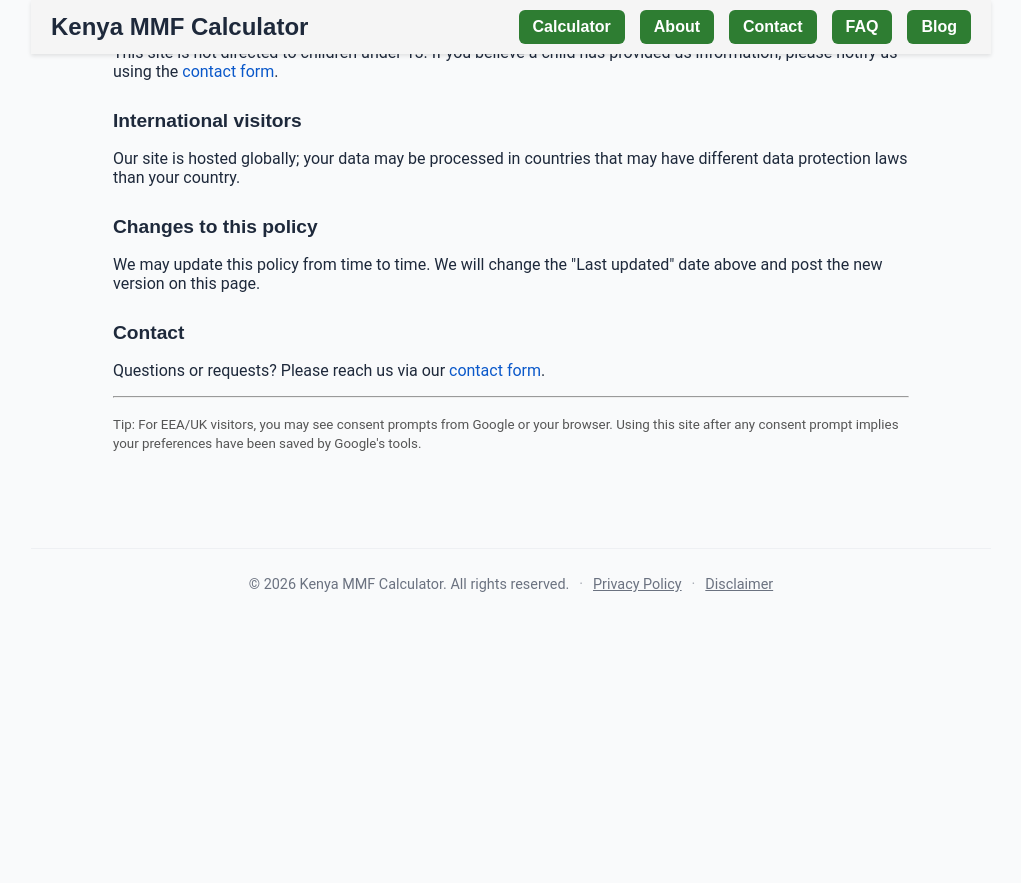
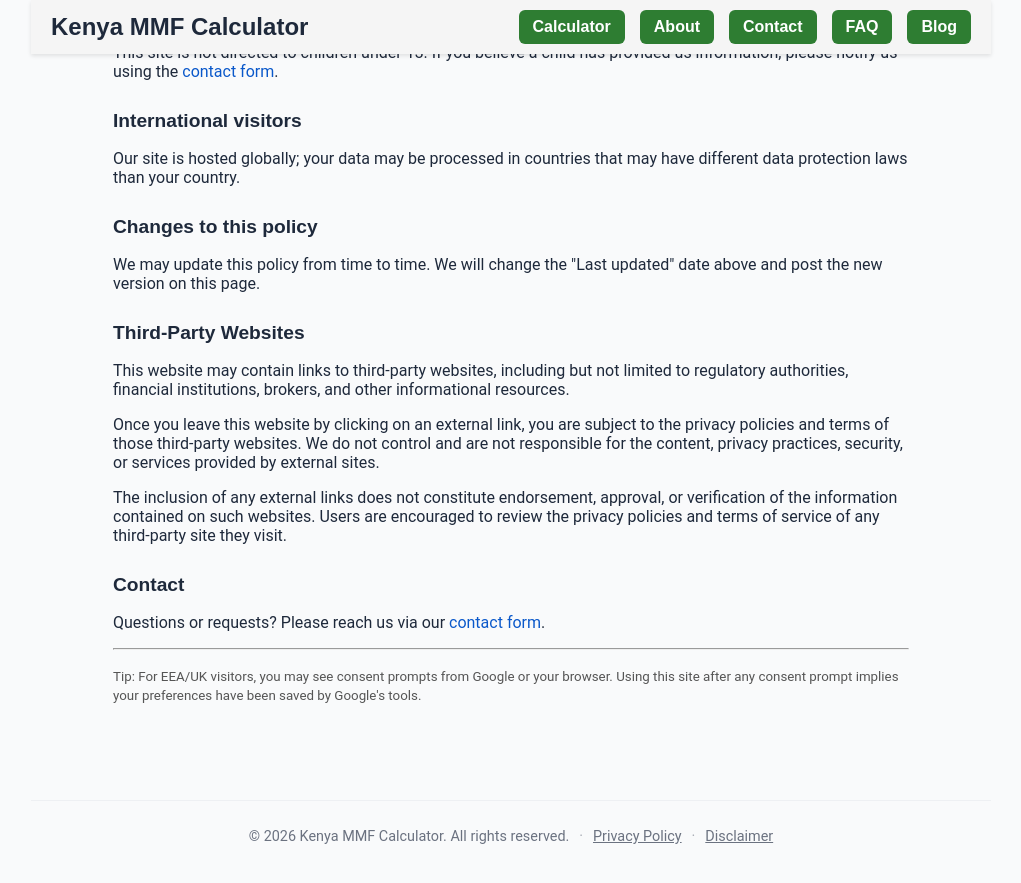
Before and after one commit to Coinimain/kenyanmmf, a Jekyll site: the page built from privacy.html, in a window 1280 px wide and 900 px high, scrolled down 1374 px. Shown: the top 883 px of the window, without its empty margins (129-1150 px from the left). Built offline with Jekyll 4.4.1, drawn with Linux system fonts in a browser that asks for light colours; comment, search, counter and statistics services are not loaded; before the commit the page ends 2022 px from its top, so only the background shows below that.

Commit message:
Add external links disclosure to privacy policy and update disclaimer

```diff
--- a/privacy.html
+++ b/privacy.html
@@ -111,6 +111,23 @@ permalink: /privacy.html
     We will change the "Last updated" date above and post the new version on this page.
   </p>
 
+<h2>Third-Party Websites</h2>
+<p>
+  This website may contain links to third-party websites, including but not limited to
+  regulatory authorities, financial institutions, brokers, and other informational resources.
+</p>
+<p>
+  Once you leave this website by clicking on an external link, you are subject to the privacy
+  policies and terms of those third-party websites. We do not control and are not responsible
+  for the content, privacy practices, security, or services provided by external sites.
+</p>
+<p>
+  The inclusion of any external links does not constitute endorsement, approval,
+  or verification of the information contained on such websites. Users are
+  encouraged to review the privacy policies and terms of service of any third-party
+  site they visit.
+</p>
+
   <h2>Contact</h2>
   <p>
     Questions or requests? Please reach us via our
```
Also changed, not shown: disclaimer.md (+10 -0 lines).
